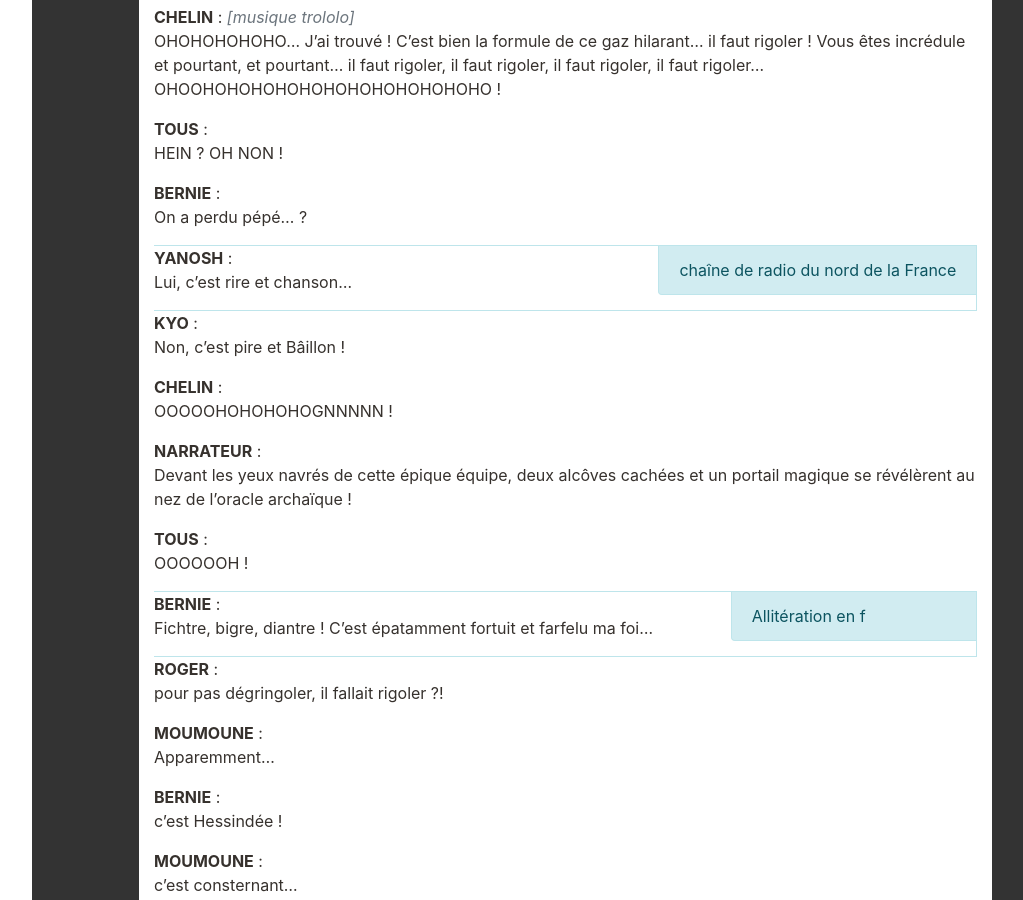
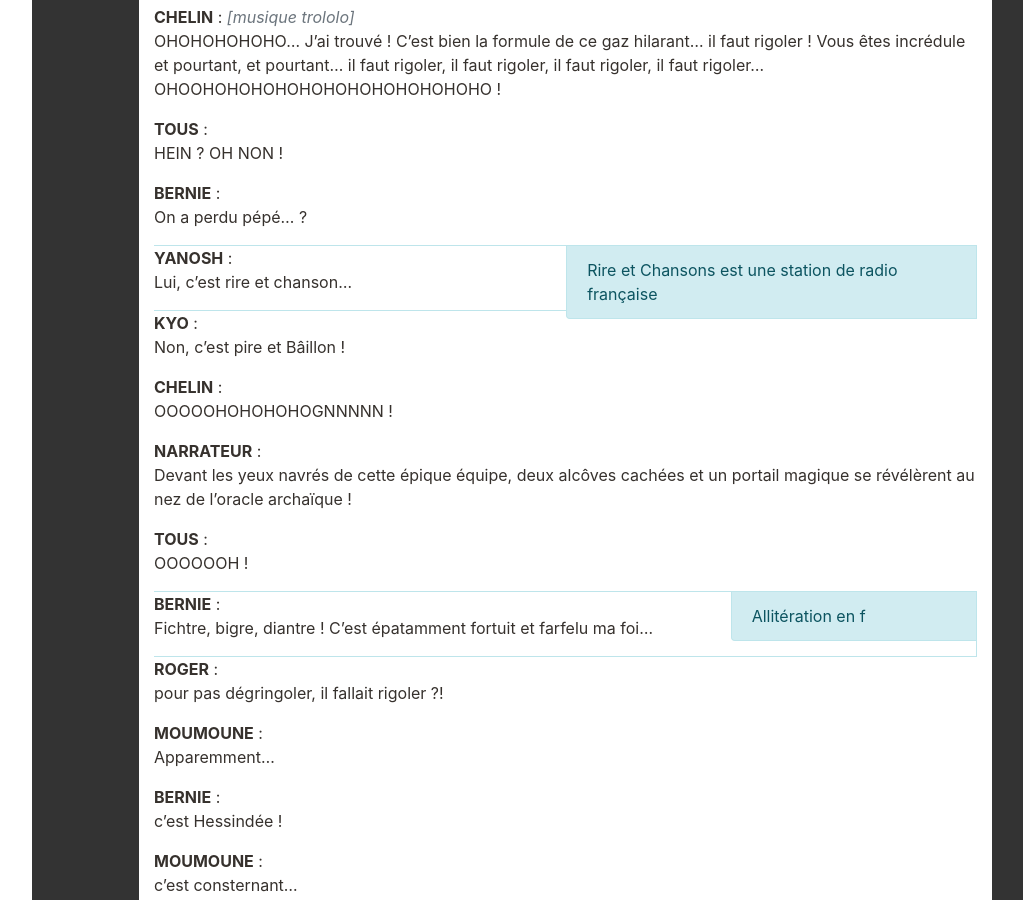
Before and after one commit to Neamar/sagas-mp3, a Jekyll site: the page built from Reflets/Reflets-16.html, in a window 1280 px wide and 900 px high, scrolled down 87963 px. Shown: the whole window, without its empty margins (181-1204 px from the left). Built offline with Jekyll 4.4.1, drawn with Linux system fonts in a browser that asks for light colours; comment, search, counter and statistics services are not loaded.

Commit message:
Rire et Chansons
(pas uniquement nord de la france)

```diff
--- a/Reflets/Reflets-16.html
+++ b/Reflets/Reflets-16.html
@@ -1414,7 +1414,7 @@ KYO : Qu'est ce que tu dis ?
 CHELIN : (musique trololo)OHOHOHOHOHO... J'ai trouvé ! C'est bien la formule de ce gaz hilarant... il faut rigoler ! Vous êtes incrédule et pourtant, et pourtant... il faut rigoler, il faut rigoler, il faut rigoler, il faut rigoler... OHOOHOHOHOHOHOHOHOHOHOHOHOHO !
 TOUS : HEIN ? OH NON !
 BERNIE : On a perdu pépé...?
-YANOSH : Lui, c'est rire et chanson... REF:chaîne de radio du nord de la France
+YANOSH : Lui, c'est rire et chanson... REF:Rire et Chansons est une station de radio française
 KYO : Non, c'est pire et Bâillon !
 CHELIN : OOOOOHOHOHOHOGNNNNN !
 NARRATEUR : Devant les yeux navrés de cette épique équipe, deux alcôves cachées et un portail magique se révélèrent au nez de l'oracle archaïque !
```
